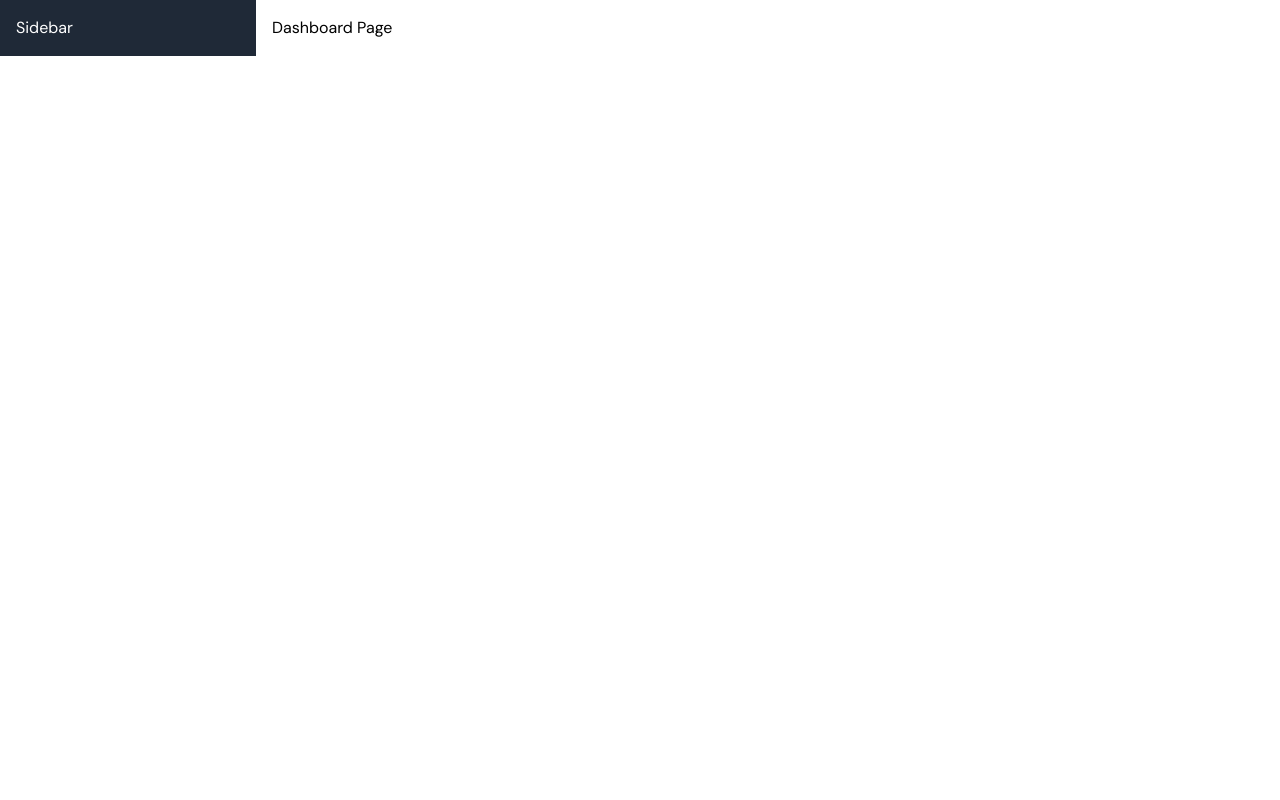
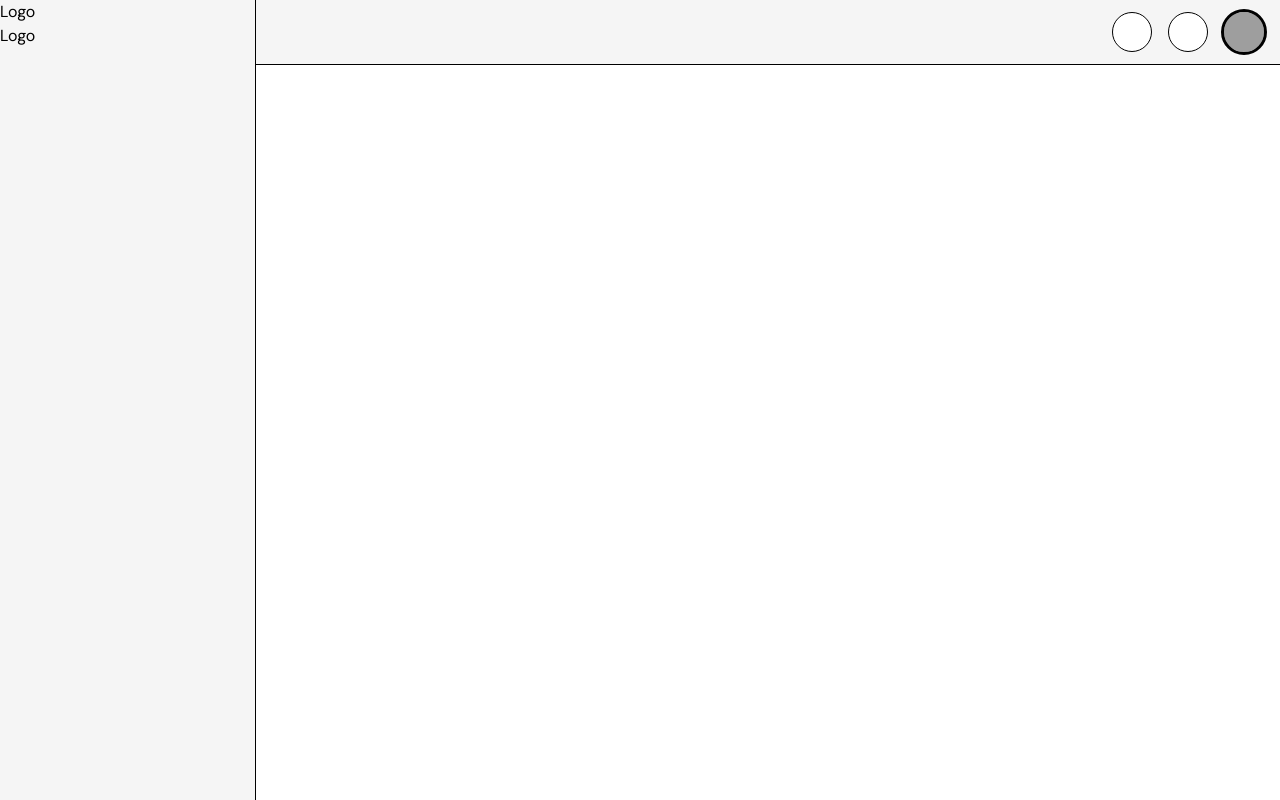
Before and after one commit to The-Triple-R/berjuang-ui, a Next.js app: page /dashboard in a window 1280 px wide. Built offline with nearby package versions, Linux system fonts and the light colour scheme; grey boxes are pictures that could not be loaded.

Commit message:
feat: add dashboard layout

```diff
--- a/app/globals.css
+++ b/app/globals.css
@@ -17,8 +17,8 @@
   --footer-text: #ffffffa8;
 
   --border-radius: 5px;
-  --box-shadow-x: 4px;
-  --box-shadow-y: 4px;
+  --box-shadow-x: 2px;
+  --box-shadow-y: 2px;
   --reverse-box-shadow-x: -4px;
   --reverse-box-shadow-y: -4px;
   --base-font-weight: 500;
--- a/app/layouts/DashboardLayout.jsx
+++ b/app/layouts/DashboardLayout.jsx
@@ -1,8 +1,16 @@
+import DashboardHeader from '@/components/header/DashboardHeader';
+
 const DashboardLayout = ({ children }) => {
   return (
-    <div className="flex">
-      <aside className="w-64 bg-gray-800 text-white p-4">Sidebar</aside>
-      <main className="flex-grow p-4">{children}</main>
+    <div className='lg:flex'>
+      <aside className='fixed inset-y-0 start-0 flex w-64 lg:min-w-64 lg:[&.show]:min-w-[0px] h-screen  bg-neutral-100 dark:bg-neutral-500 border-e border-black transition-all duration-500 ease-in-out -translate-x-full lg:translate-x-0 [&.show]:translate-x-0 max-lg:z-50 rtl:translate-x-full lg:rtl:translate-x-0 lg:block'>
+        <h1>Logo</h1>
+        <h1>Logo</h1>
+      </aside>
+      <div className='w-full'>
+        <DashboardHeader />
+        <main className='flex-grow p-4'>{children}</main>
+      </div>
     </div>
   );
 };
--- /dev/null
+++ b/components/header/DashboardHeader.jsx
@@ -0,0 +1,37 @@
+import React from 'react';
+import { Avatar, AvatarFallback, AvatarImage } from '@/components/ui/avatar';
+import { Button } from '@/components/ui/button';
+import { RxHamburgerMenu } from 'react-icons/rx';
+
+const DashboardHeader = () => {
+  return (
+    <header>
+      <div className='bg-neutral-100 flex justify-between px-4 py-3 border-b border-border lg:flex-row-reverse'>
+        <div className='lg:hidden'>
+          <Button
+            className='rounded-full bg-white w-10 border'
+            variant='reverse'
+          >
+            <RxHamburgerMenu />
+          </Button>
+        </div>
+        <div className='flex items-center gap-4'>
+          <Button
+            className='rounded-full bg-white w-10 border'
+            variant='reverse'
+          ></Button>
+          <Button
+            className='rounded-full bg-white w-10 border'
+            variant='reverse'
+          ></Button>
+          <Avatar>
+            <AvatarImage src='https://github.com/ekmass.png' />
+            <AvatarFallback>SB</AvatarFallback>
+          </Avatar>
+        </div>
+      </div>
+    </header>
+  );
+};
+
+export default DashboardHeader;
```
